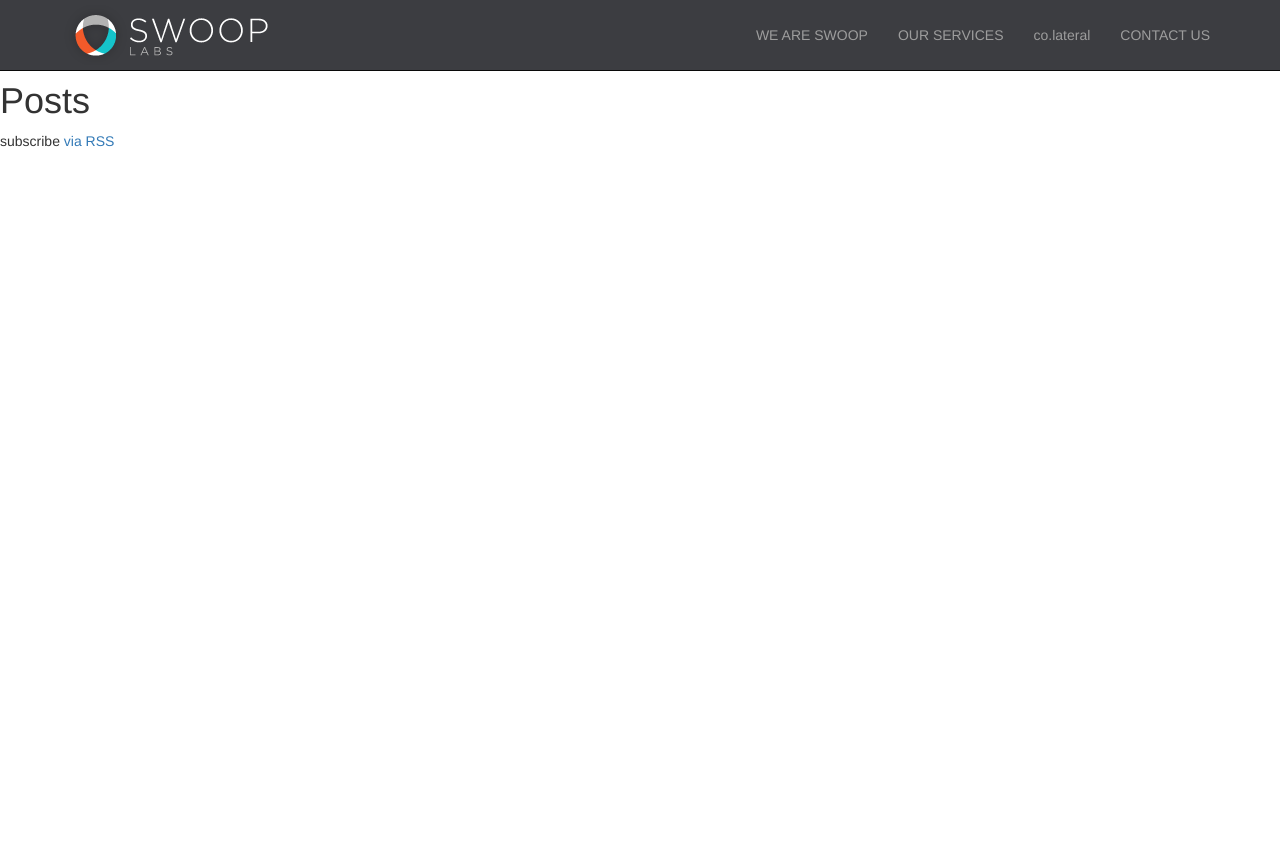
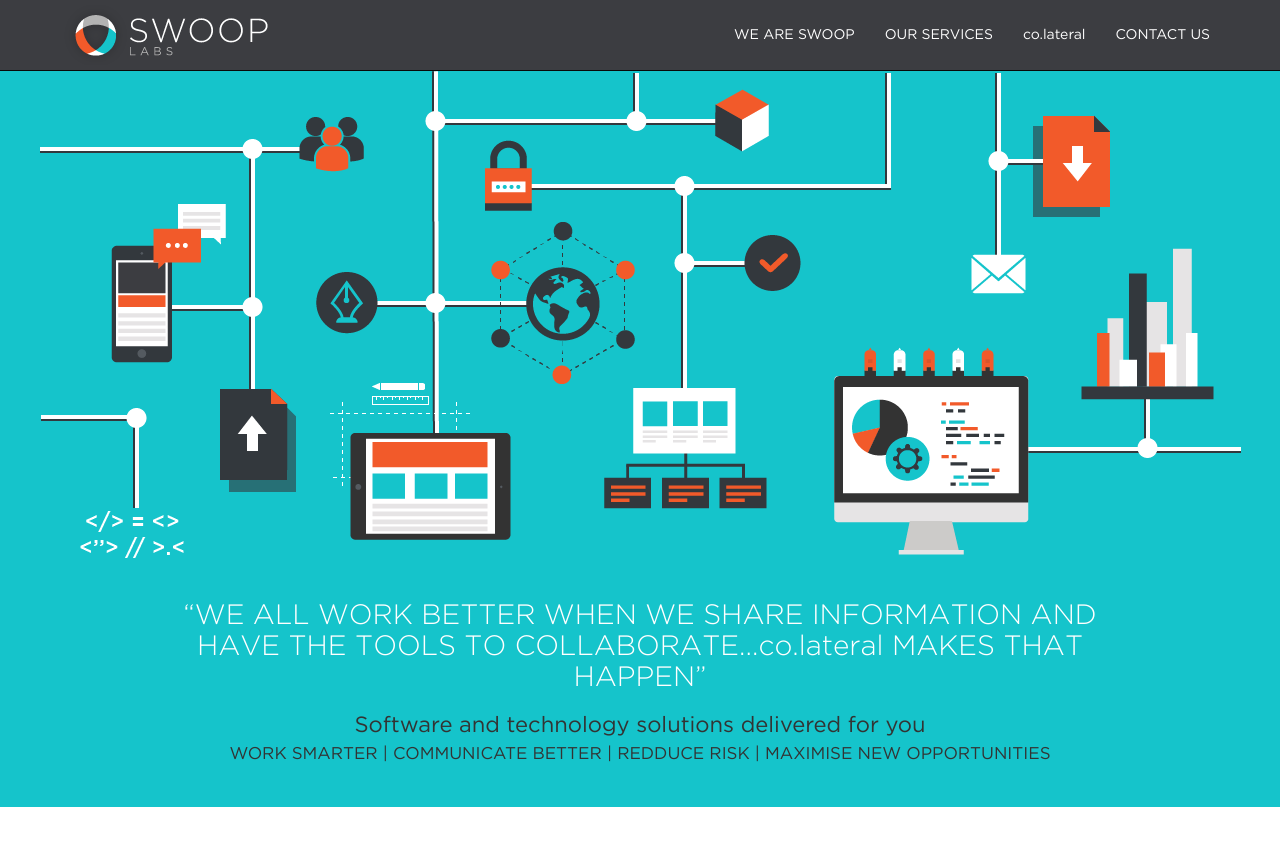
Before and after one commit to myntea/swoop-website, a Jekyll site: the page built from index.html, in a window 1280 px wide. Shown: the top 846 px of the page. Built offline with Jekyll 4.4.1, drawn with Linux system fonts in a browser that asks for light colours.

Commit message:
Update global font, navbar color. Adds hero section.

```diff
--- a/_layouts/default.html
+++ b/_layouts/default.html
@@ -7,11 +7,7 @@
 
     {% include navbar.html %}
 
-    <div class="page-content">
-      <div class="wrapper">
-        {{ content }}
-      </div>
-    </div>
+    {{ content }}
 
 
   </body>
--- a/_sass/_base.sass
+++ b/_sass/_base.sass
@@ -1,12 +1,33 @@
 body
-  margin-top: 81px
+  font-family: 'GothamBook', 'sans-serif'
+  margin-top: 71px
   nav
     background-color: #3C3D41 !important
     min-height: 71px !important
     li
       a
+        color: #ffffff !important
         line-height: 40px !important
+        &:hover
+          color: #9d9d9d !important
     .navbar-brand
       padding: 5px
       img
         height: auto
+
+#hero
+  background-color: #15C4CB
+  .hero-image
+    margin: 0 auto
+  .hero-text
+    margin: 40px 140px
+    h2
+      font-family: 'GothamLight', 'sans-serif'
+      margin-bottom: 20px
+      color: #ffffff
+      font-size: 2em
+    .slogan-one
+      font-size: 22px
+      margin: 0
+    .slogan-two
+      font-size: 17px
--- a/index.html
+++ b/index.html
@@ -2,22 +2,20 @@
 layout: default
 ---
 
-<div class="home">
-
-  <h1 class="page-heading">Posts</h1>
-
-  <ul class="post-list">
-    {% for post in site.posts %}
-      <li>
-        <span class="post-meta">{{ post.date | date: "%b %-d, %Y" }}</span>
-
-        <h2>
-          <a class="post-link" href="{{ post.url | prepend: site.baseurl }}">{{ post.title }}</a>
-        </h2>
-      </li>
-    {% endfor %}
-  </ul>
-
-  <p class="rss-subscribe">subscribe <a href="{{ "/feed.xml" | prepend: site.baseurl }}">via RSS</a></p>
-
+<div id="hero" class="container-fluid">
+  <div class="col-md-12">
+    <img src="/images/hero-image.png" alt="Hero Image" class="img-responsive hero-image">
+    <div class="hero-text">
+      <h2 class="text-center">
+        “WE ALL WORK BETTER WHEN WE SHARE INFORMATION AND HAVE
+        THE TOOLS TO COLLABORATE...co.lateral MAKES THAT HAPPEN”
+      </h2>
+      <p class="text-center slogan-one">
+        Software and technology solutions delivered for you
+      </p>
+      <p class="text-center slogan-two">
+        WORK SMARTER  |  COMMUNICATE BETTER  |  REDDUCE RISK  |  MAXIMISE NEW OPPORTUNITIES
+      </p>
+    </div>
+  </div>
 </div>
```
Also changed, not shown: images/hero-image.png (added).
